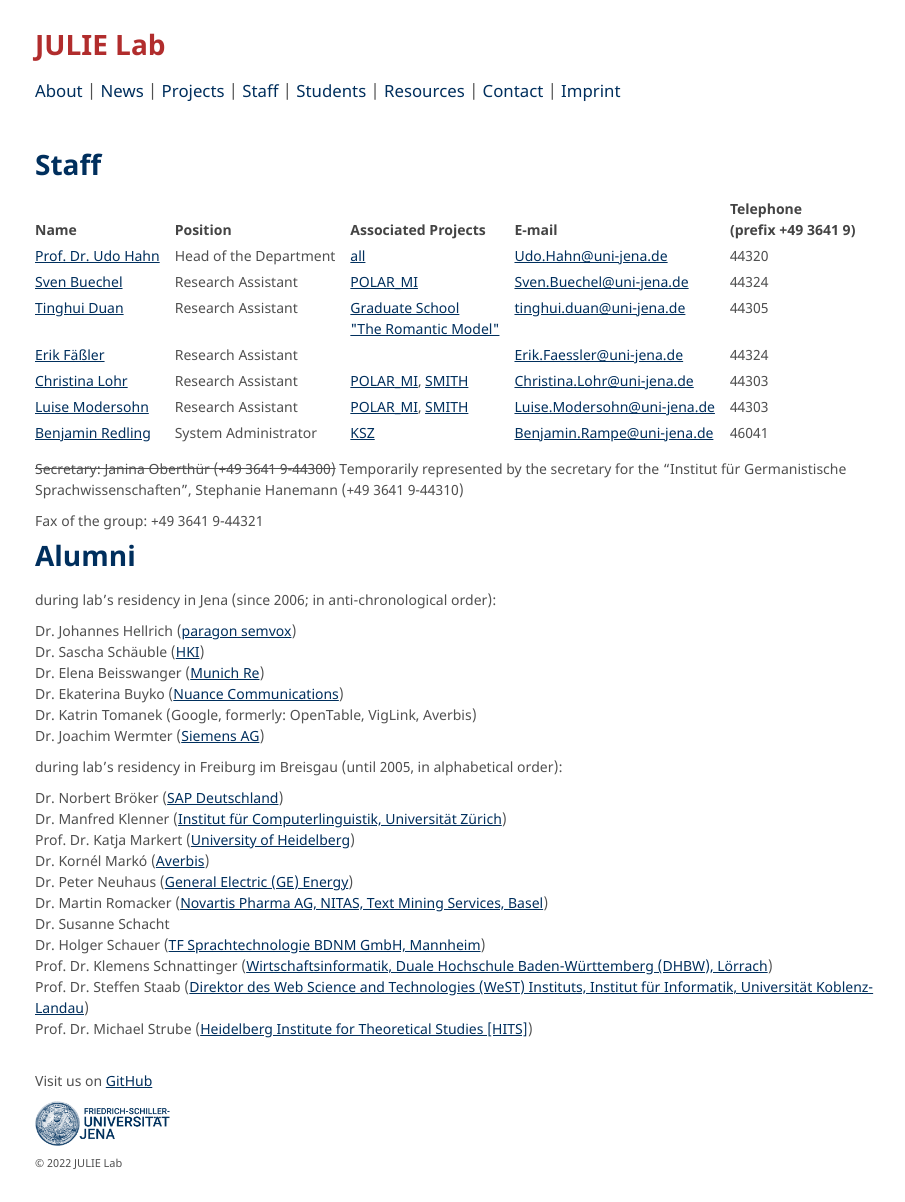
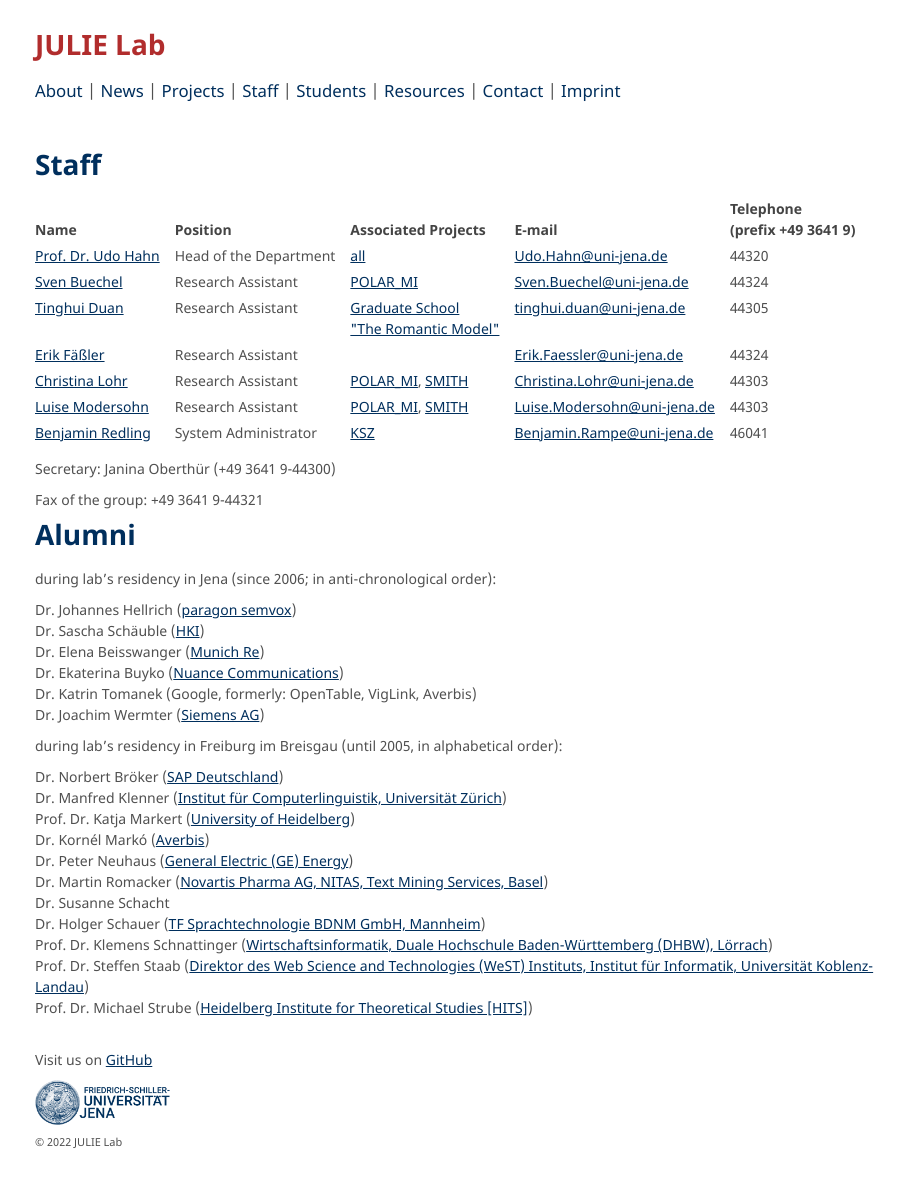
Before and after one commit to JULIELab/JULIELab.github.io, a Jekyll site: the page built from Staff.md, in a window 1280 px wide and 1202 px high. Shown: the whole window, without its empty margins (185-1090 px from the left). Built offline with Jekyll 4.4.1, drawn with Linux system fonts in a browser that asks for light colours; our own code applies the rules of GitHub Pages for plain Markdown files.

Commit message:
Janina is back.

```diff
--- a/Staff.md
+++ b/Staff.md
@@ -14,8 +14,7 @@ layout: staff_tab
 | [Luise Modersohn](/Staff/Modersohn/) | Research Assistant |  [POLAR_MI](https://www.medizininformatik-initiative.de/de/POLAR), [SMITH](https://www.smith.care/)	| [Luise.Modersohn@uni-jena.de](mailto:Luise.Modersohn@uni-jena.de) | 44303 |
 | [Benjamin Redling](/Staff/Benjamin+Redling.html)	| System Administrator | [KSZ](https://ksz.uni-jena.de/mitarbeiter) |	[Benjamin.Rampe@uni-jena.de](mailto:Benjamin.Rampe@uni-jena.de)	| 46041 |
 
-~~Secretary: Janina Oberthür (+49 3641 9-44300)~~
-Temporarily represented by the secretary for the "Institut f&uuml;r Germanistische Sprachwissenschaften", Stephanie Hanemann (+49 3641 9-44310)
+Secretary: Janina Oberthür (+49 3641 9-44300)
 
 Fax of the group: +49 3641 9-44321
 
```
